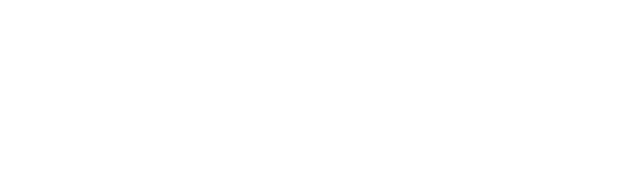
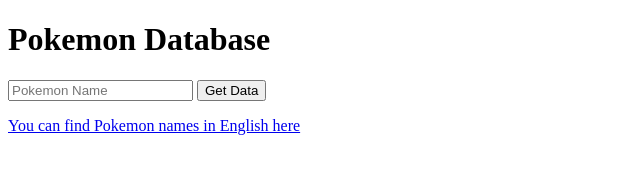
Before and after one commit to Rxwestx/apitest, a website: page api-test/index.html in a window 1280 px wide. Shown: the whole page, without its empty margins (0-640 px from the left). Drawn offline with Linux system fonts and the light colour scheme.

Commit message:
Updatad_the_file

```diff
--- a/api-test/index.html
+++ b/api-test/index.html
@@ -4,9 +4,18 @@
     <meta charset="UTF-8" />
     <link rel="icon" type="image/svg+xml" href="/vite.svg" />
     <meta name="viewport" content="width=device-width, initial-scale=1.0" />
-    <title>api-test</title>
+    <title>Pokemon Database</title>
   </head>
   <body>
+    <h1>Pokemon Database</h1>
+    <form action="#" class="form" id="js-form">
+      <input type="text" name="pokeName" placeholder="Pokemon Name" />
+      <button type="submit">Get Data</button>
+    </form>
+    <div class="result" id="js-result"></div>
+    <P>
+      <a href="https://wiki.xn--rckteqa2e.com/wiki/%E3%83%9D%E3%82%B1%E3%83%A2%E3%83%B3%E3%81%AE%E5%A4%96%E5%9B%BD%E8%AA%9E%E5%90%8D%E4%B8%80%E8%A6%A7" target="_blank">You can find Pokemon names in English here</a>
+    </P>
     <div id="app"></div>
     <script type="module" src="/src/main.js"></script>
   </body>
```
